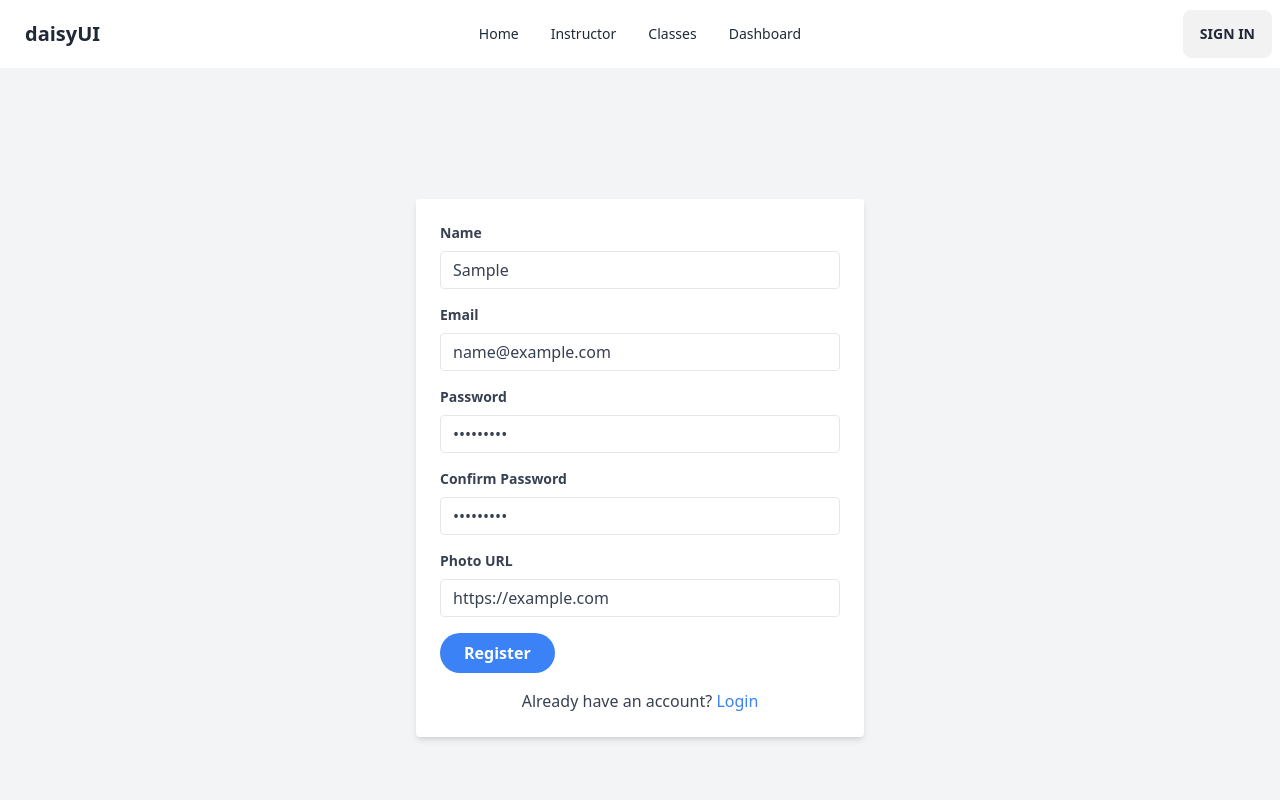
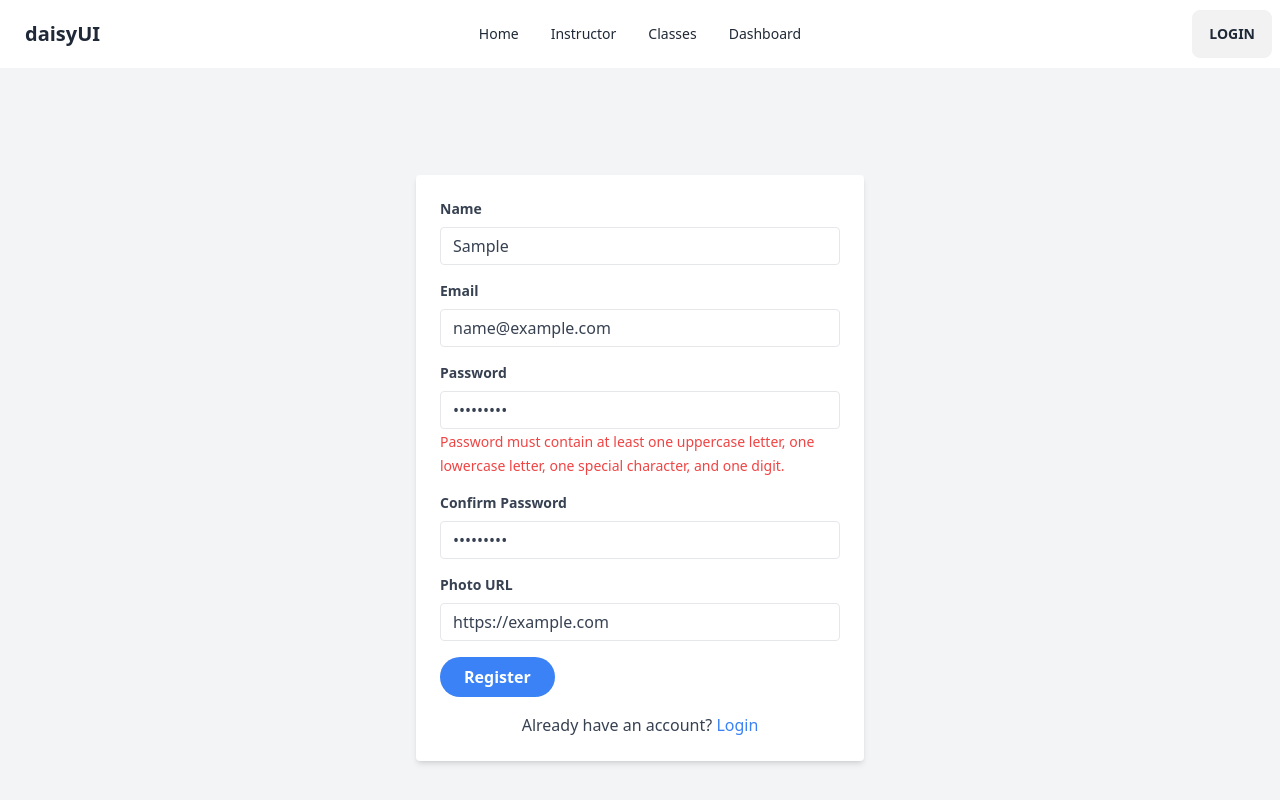
Before and after one commit to Mohammademon02/olympia-camp-client, a React (Vite) app: page /register in a window 1280 px wide. Both pictures are taken after typing "Sample", "name@example.com", "Sample123", "Sample123", "https://example.com" into the empty fields and a click on the button "Register". Shown: the top 800 px of the page. Built offline with nearby package versions, Linux system fonts and the light colour scheme.

Commit message:
login and register page error validation completed

```diff
--- a/src/pages/Login/Login.jsx
+++ b/src/pages/Login/Login.jsx
@@ -6,7 +6,7 @@ import { AiFillLock, AiFillUnlock } from 'react-icons/ai';
 
 const Login = () => {
 
-    const { register, handleSubmit } = useForm();
+    const { register, handleSubmit, formState: { errors } } = useForm();
     const [showPassword, setShowPassword] = useState(false);
 
 
@@ -24,28 +24,31 @@ const Login = () => {
                     className="w-full max-w-md bg-white p-6 rounded shadow-md"
                     onSubmit={handleSubmit(onSubmit)}
                 >
+
+                    {/* email */}
                     <div className="mb-4">
                         <label className="block text-gray-700 text-sm font-bold mb-2" htmlFor="email">
                             Email
                         </label>
                         <input
-                            {...register('email')}
+                            {...register('email', { required: true })}
                             className="appearance-none border rounded w-full py-2 px-3 text-gray-700 leading-tight focus:outline-none focus:shadow-outline"
                             type="email"
-                            required
                         />
+                        {errors.email && <span className="text-red-500">Email is required</span>}
                     </div>
 
+                    {/* password  */}
                     <div className="mb-4">
                         <label className="block text-gray-700 text-sm font-bold mb-2" htmlFor="password">
                             Password
                         </label>
                         <div className="relative">
                             <input
-                                {...register('password')}
+                                {...register('password', { required: true })}
                                 className="appearance-none border rounded w-full py-2 px-3 text-gray-700 leading-tight focus:outline-none focus:shadow-outline pr-10"
                                 type={showPassword ? 'text' : 'password'}
-                                required
+
                             />
                             <div
                                 className="absolute inset-y-0 right-0 pr-3 flex items-center cursor-pointer"
@@ -58,8 +61,10 @@ const Login = () => {
                                 )}
                             </div>
                         </div>
+                        {errors.email && <span className="text-red-500">Please provide valid password</span>}
                     </div>
 
+                    {/* Login button  */}
                     <div className="mb-4">
                         <button
                             className="bg-blue-500 hover:bg-blue-600 text-white font-bold py-2 px-6 rounded-full focus:outline-none focus:shadow-outline"
--- a/src/pages/Register/Register.jsx
+++ b/src/pages/Register/Register.jsx
@@ -4,7 +4,7 @@ import { Link } from "react-router-dom";
 
 const Register = () => {
 
-    const { register, handleSubmit, errors } = useForm();
+    const { register, handleSubmit, formState: { errors }, watch } = useForm();
 
     const onSubmit = (data) => {
 
@@ -18,67 +18,92 @@ const Register = () => {
                     className="w-full max-w-md bg-white p-6 rounded shadow-md"
                     onSubmit={handleSubmit(onSubmit)}
                 >
+
+                    {/* Name  */}
                     <div className="mb-4">
                         <label className="block text-gray-700 text-sm font-bold mb-2" htmlFor="name">
                             Name
                         </label>
                         <input
-                            {...register('name')}
+                            {...register('name', { required: true })}
                             className="appearance-none border rounded w-full py-2 px-3 text-gray-700 leading-tight focus:outline-none focus:shadow-outline"
                             type="text"
-                            required
                         />
+                        {errors.name && <span className="text-red-500">Name is required</span>}
                     </div>
 
+                    {/* Email  */}
                     <div className="mb-4">
                         <label className="block text-gray-700 text-sm font-bold mb-2" htmlFor="email">
                             Email
                         </label>
                         <input
-                            {...register('email')}
+                            {...register('email', { required: true })}
                             className="appearance-none border rounded w-full py-2 px-3 text-gray-700 leading-tight focus:outline-none focus:shadow-outline"
                             type="email"
-                            required
                         />
+                        {errors.email && <span className="text-red-500">Email is required</span>}
                     </div>
 
+                    {/* password  */}
                     <div className="mb-4">
                         <label className="block text-gray-700 text-sm font-bold mb-2" htmlFor="password">
                             Password
                         </label>
                         <input
-                            {...register('password')}
+                            {...register('password', {
+                                required: true,
+                                minLength: 6,
+                                pattern: /(?=.*[A-Z])(?=.*[!@#$&*])(?=.*[0-9])(?=.*[a-z])/
+                            })}
                             className="appearance-none border rounded w-full py-2 px-3 text-gray-700 leading-tight focus:outline-none focus:shadow-outline"
                             type="password"
-                            required
                         />
+                        {errors.password && errors.password.type === 'minLength' && (
+                            <span className="text-red-500 text-sm mt-1">
+                                Password must be at least 6 characters long.
+                            </span>
+                        )}
+                        {errors.password && errors.password.type === 'pattern' && (
+                            <span className="text-red-500 text-sm mt-1">
+                                Password must contain at least one uppercase letter, one lowercase letter, one special character, and one digit.
+                            </span>
+                        )}
                     </div>
 
+
+                    {/* confirm password  */}
                     <div className="mb-4">
                         <label className="block text-gray-700 text-sm font-bold mb-2" htmlFor="password">
                             Confirm Password
                         </label>
                         <input
-                            {...register('confirmPassword')}
+                            {...register('confirmPassword', {
+                                required: true,
+                                validate: (value) => value === watch('password'),
+                            })}
                             className="appearance-none border rounded w-full py-2 px-3 text-gray-700 leading-tight focus:outline-none focus:shadow-outline"
                             type="password"
-                            required
                         />
+                        {errors.confirmPassword && (
+                            <span className="text-red-500">Passwords do not match</span>
+                        )}
                     </div>
 
-
+                    {/* photo  */}
                     <div className="mb-4">
                         <label className="block text-gray-700 text-sm font-bold mb-2" htmlFor="photoURL">
                             Photo URL
                         </label>
                         <input
-                            {...register('photoURL')}
+                            {...register('photoURL', { required: true })}
                             className="appearance-none border rounded w-full py-2 px-3 text-gray-700 leading-tight focus:outline-none focus:shadow-outline"
                             type="url"
-                            required
+
                         />
                     </div>
 
+                    {/* register button  */}
                     <div className="mb-4">
                         <button
                             className="bg-blue-500 hover:bg-blue-600 text-white font-bold py-2 px-6 rounded-full focus:outline-none focus:shadow-outline"
--- a/src/pages/Shared/NavBar/Navbar.jsx
+++ b/src/pages/Shared/NavBar/Navbar.jsx
@@ -29,7 +29,7 @@ const Navbar = () => {
                     </ul>
                 </div>
                 <div className="navbar-end">
-                    <Link to="/login" className="btn">Sign In</Link>
+                    <Link to="/login" className="btn">Login</Link>
                 </div>
             </div>
         </>
```
